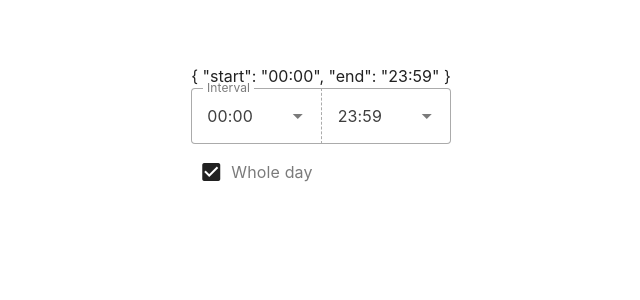
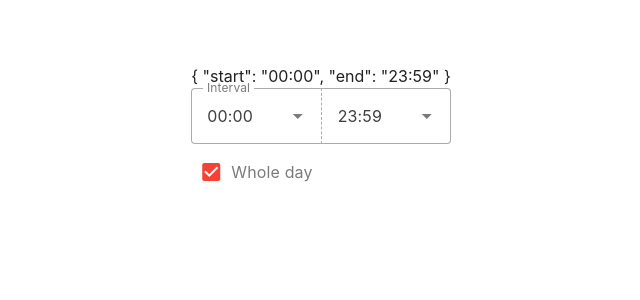
Before and after one commit to arthursb2016/vuetify3-time-range-picker, a Vue app: page / in a window 1280 px wide. Shown: the top 300 px of the page, without its empty margins (319-959 px from the left). Built offline with nearby package versions, Linux system fonts and the light colour scheme.

Commit message:
variant options hint

```diff
--- a/src/App.vue
+++ b/src/App.vue
@@ -3,6 +3,8 @@ import { ref } from 'vue'
 import TimeRangePicker from '../lib/TimeRangePicker.vue'
 
 let range = ref({ start: null, end: null })
+
+// variant options: 'underlined' | 'outlined' | 'filled' | 'solo' | 'plain'
 </script>
 
 <template>
@@ -11,7 +13,8 @@ let range = ref({ start: null, end: null })
     <TimeRangePicker
       v-model="range"
       variant="outlined"
-      step="30"
+      step="65"
+      color="red"
     />
   </v-app>
 </template>
```
